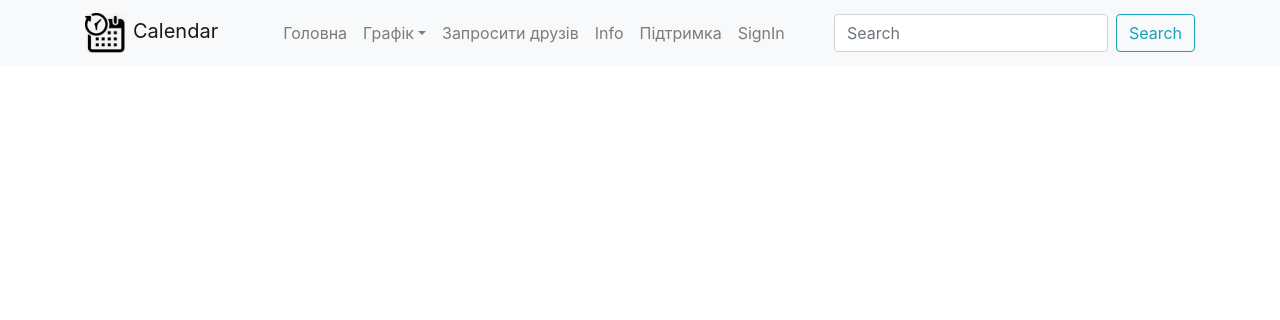
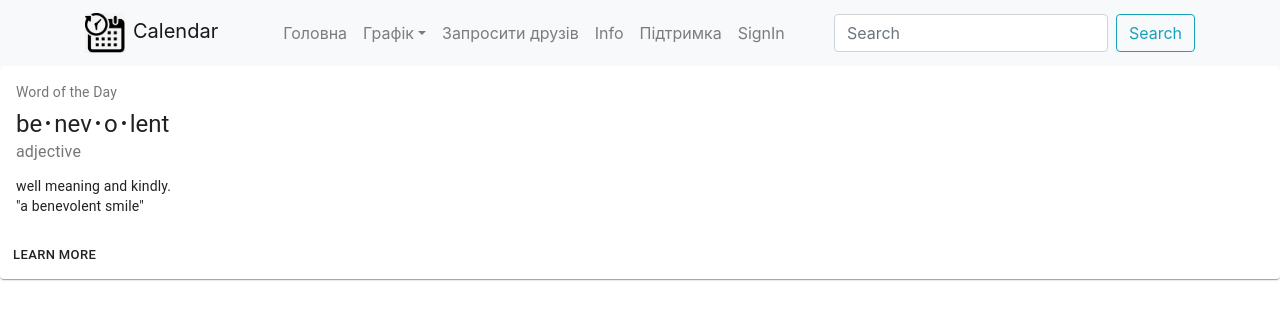
Before and after one commit to shpaksasha/Calendar, a React (Create React App) app: page /info in a window 1280 px wide. Shown: the top 320 px of the page. Built offline with nearby package versions, Linux system fonts and the light colour scheme.

Commit message:
add component Card on page Info

```diff
--- a/src/App.js
+++ b/src/App.js
@@ -4,6 +4,7 @@ import {Route} from 'react-router-dom';
 import Home from './components/HomePage/home_page';
 import LogOn from './components/LogOn/log';
 import Faq from './components/Help/faq';
+import SimpleCard from './components/InfoFirebase/info';
 
 
 const App = () => {
@@ -13,6 +14,7 @@ const App = () => {
       <Route exact path='/' component={Home}/>
       <Route exact path='/log' component={LogOn}/>
       <Route exact path='/faq' component={Faq}/>
+      <Route exact path='/info' component={SimpleCard}/>
     </Fragment>
   );
 }
--- a/src/components/InfoFirebase/info.js
+++ b/src/components/InfoFirebase/info.js
@@ -1,11 +1,65 @@
 import React from 'react';
+// import {db} from "../../firebase/firebaseConfig";
+import {makeStyles} from '@material-ui/core/styles';
+import {Card, CardContent, Typography, CardActions, Button} from '@material-ui/core';
 
-const Info = () =>{
-    return(
-        <div>
+const useStyles = makeStyles({
+    root: {
+        minWidth: 275,
+    },
+    bullet: {
+        display: 'inline-block',
+        margin: '0 2px',
+        transform: 'scale(0.8)',
+    },
+    title: {
+        fontSize: 14,
+    },
+    pos: {
+        marginBottom: 12,
+    },
+});
 
-        </div>
-    )
-};
+const SimpleCard = () => {
+    const classes = useStyles();
 
-export default Info;
+    const bull = <span className={classes.bullet}>•</span>;
+
+    return (
+        <Card className={classes.root}>
+            <CardContent>
+                <Typography className={classes.title} color="textSecondary" gutterBottom>
+                    Word of the Day
+                </Typography>
+                <Typography variant="h5" component="h2">
+                    be{bull}nev{bull}o{bull}lent
+                </Typography>
+                <Typography className={classes.pos} color="textSecondary">
+                    adjective
+                </Typography>
+                <Typography variant="body2" component="p">
+                    well meaning and kindly.
+                    <br />
+                    {'"a benevolent smile"'}
+                </Typography>
+            </CardContent>
+            <CardActions>
+                <Button size="small">Learn More</Button>
+            </CardActions>
+        </Card>
+    );
+}
+
+export default SimpleCard;
+
+// const pullEmail = () => {
+//     let baseRef = db.collection('emails');
+//     let allBase = baseRef.get()
+//         .then(snapshot => {
+//             snapshot.map((item) => {
+//                 console.log(`${item.name} ${item.email} ${item.message}`);
+//             })
+//         })
+// }
+//
+// export default pullEmail;
--- a/src/components/LogOn/log.js
+++ b/src/components/LogOn/log.js
@@ -2,6 +2,7 @@ import React, {useState} from 'react';
 import {Button, Form} from 'react-bootstrap';
 import {makeStyles} from '@material-ui/core/styles';
 import {db} from '../../firebase/firebaseConfig';
+import {Card, CardActions, CardContent, Typography} from "@material-ui/core";
 
 
 const useStyles = makeStyles(theme => ({
@@ -28,7 +29,21 @@ const useStyles = makeStyles(theme => ({
         position: 'relative',
         left: '50%',
         transform: 'translate(-50%, 0)'
-    }
+    },
+    // root: {
+    //     minWidth: 275,
+    // },
+    bullet: {
+        display: 'inline-block',
+        margin: '0 2px',
+        transform: 'scale(0.8)',
+    },
+    title: {
+        fontSize: 14,
+    },
+    pos: {
+        marginBottom: 12,
+    },
 }));
 
 const LogOn = () => {
@@ -71,12 +86,33 @@ const LogOn = () => {
     //     });
     // }
 
-    const pullEmail = () => {
-        let baseRef = db.collection('emails');
-        let allBase = baseRef.get()
-            .then((snapshot) => {
-                snapshot.map(item =>{
-                    console.log(`${item.name} ${item.email} ${item.message}`);
+    const SimpleCard = () => {
+        let baseRef = db.collection('emails').get()
+            .then(snapshot => {
+                snapshot.map((item) => {
+                    return (
+                        <Card className={classes.root}>
+                            <CardContent>
+                                <Typography className={classes.title} color="textSecondary" gutterBottom>
+                                    Database card information
+                                </Typography>
+                                <Typography variant="h5" component="h2">
+                                   `${item.name}: ${item.email}: ${item.message}`
+                                </Typography>
+                                <Typography className={classes.pos} color="textSecondary">
+                                    adjective
+                                </Typography>
+                                <Typography variant="body2" component="p">
+                                    well meaning and kindly.
+                                    <br />
+                                    {'"a benevolent smile"'}
+                                </Typography>
+                            </CardContent>
+                            <CardActions>
+                                <Button size="small">Learn More</Button>
+                            </CardActions>
+                        </Card>
+                    )
                 })
             })
     }
```
